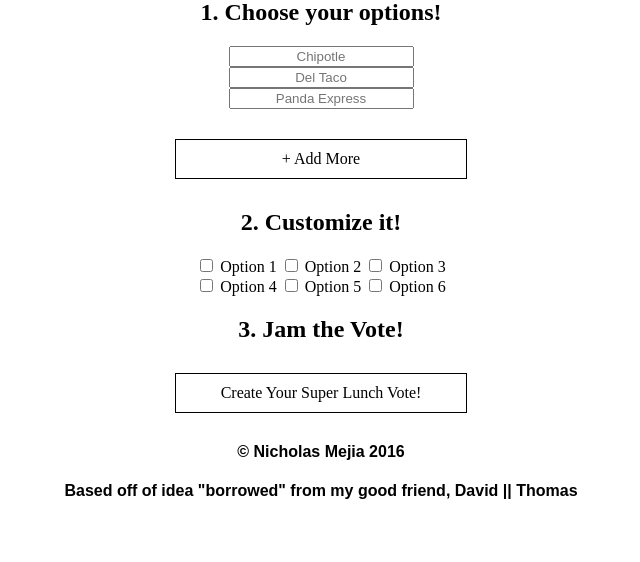
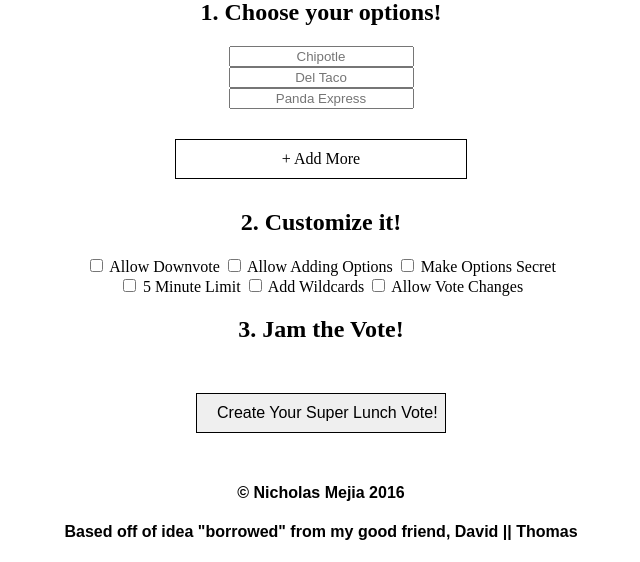
Before and after one commit to nicknmejia/SLVLite, a PHP site: page /?instance=1 in a window 1280 px wide, after a click on "New Poll |". Shown: the part 275-837 px from the top of the page, without its empty margins (319-959 px from the left). Before the commit the page ends 774 px from the top, so only its background shows below. Run offline with PHP 8.4, Linux system fonts and the light colour scheme.

Commit message:
feat(slv-home)added more UI functionality and content

```diff
--- a/assets/css/style.css
+++ b/assets/css/style.css
@@ -52,3 +52,35 @@
     text-align: center;
     margin: auto;
 }
+
+/*
+    RESULTS CSS
+*/
+.results-col{
+    display: inline-block;
+}
+
+.result{
+    font-family: Arial;
+}
+
+/*
+    SOCIAL MEDIA CSS
+*/
+.icon{
+    height: 75px;
+    width: 75px;
+    border-radius: 25px;
+    display: inline-block;
+    color: white;
+}
+
+#facebook{
+    background-color: dodgerblue;
+}
+#twitter{
+    background-color: cornflowerblue;
+}
+#mail{
+    background-color: firebrick;
+}
--- a/assets/js/script.js
+++ b/assets/js/script.js
@@ -21,7 +21,12 @@
 
 function addOption(){
     var newInput = document.createElement('input');
+    var lastInput = document.getElementById("options").lastElementChild.getAttribute('data-slot');
+    var newSlot = parseInt(lastInput) + 1;
+    newInput.name = 'choice' + newSlot;
+    newInput.setAttribute('data-slot', newSlot);
     newInput.type = 'text';
     newInput.placeholder = 'FOOD';
+
     document.getElementById('options').appendChild(newInput);
 }
--- a/views/body.php
+++ b/views/body.php
@@ -8,12 +8,12 @@
 
 <div class="body center">
 	<div id="New" class="tabcontent content-new" <?= ($home_controller->new_poll_start) ? "style='display: block;'" : "" ?>>
-
+		<form method="post" name="new-poll">
 			<div class="content-new-option" id="options">
 				<h2 class="new-option-headers">1. Choose your options!</h2>
-			<input type="text" placeholder="Chipotle">
-			<input type="text" placeholder="Del Taco">
-			<input type="text" placeholder="Panda Express">
+				<input name="choice1" data-slot="1" type="text" placeholder="Chipotle">
+				<input name="choice2" data-slot="2" type="text" placeholder="Del Taco">
+				<input name="choice3" data-slot="3" type="text" placeholder="Panda Express">
 			</div>
 			<div class="option-add-button" onclick="addOption()">
 				+ Add More
@@ -22,30 +22,53 @@
 			<div class="content-customize">
 				<h2 class="new-option-headers">2. Customize it!</h2>
 				<div class="options-col-1">
-				<input type="checkbox"> Option 1
-				<input type="checkbox"> Option 2
-				<input type="checkbox"> Option 3
+					<input name="downvote" type="checkbox"> Allow Downvote
+					<input name="add-options" type="checkbox"> Allow Adding Options
+					<input name="secret-options" type="checkbox"> Make Options Secret
 				</div>
 				<div class="options-col-2">
-				<input type="checkbox"> Option 4
-				<input type="checkbox"> Option 5
-				<input type="checkbox"> Option 6
+					<input name="time-limit" type="checkbox"> 5 Minute Limit
+					<input name="wildcards" type="checkbox"> Add Wildcards
+					<input name="changes" type="checkbox"> Allow Vote Changes
 				</div>
 			</div>
 
 			<div class="content-submit">
 				<h2 class="new-option-headers">3. Jam the Vote!</h2>
-			<div class="option-submit-button">
-				Create Your Super Lunch Vote!
+				<input type="submit" class="option-submit-button" value="Create Your Super Lunch Vote!">
+			</div>
+		</form>
+	</div>
+
+
+	<div id="Current" class="tabcontent content-current" <?= ($home_controller->current_start) ? "style='display: block;'" : "" ?>>
+		<h1>Super Lunch Vote Battle Results</h1>
+		<div class="current-results">
+			<div class="results-col results-option column-half">
+				<div class="result">The Food Compound</div>
+				<div class="result">The Bloated Tick</div>
+				<div class="result">Pho-get about it!</div>
+			</div>
+			<div class="results-col results-count column-half">
+				<div class="result">4</div>
+				<div class="result">9</div>
+				<div class="result">1</div>
+			</div>
 		</div>
 	</div>
 
+
+	<div id="Social" class="tabcontent content-social">
+		<h1>Invite More People</h1>
+		<div class="icons">
+			<div class="icon" id="facebook">F</div>
+			<div class="icon" id="twitter">T</div>
+			<div class="icon" id="mail">M</div>
 		</div>
-	<div id="Current" class="tabcontent content-current" <?= ($home_controller->current_start) ? "style='display: block;'" : "" ?>>
-		<h1>Shows the current poll</h1>
+		<div class="slack">
+			<h2>Add Our Slack Extension</h2>
+			<div class="slack-icon"></div>
 		</div>
-	<div id="Social" class="tabcontent content-social">
-		<h1>Shows the social media options</h1>
 	</div>
 </div>
 
```
Lines whose indentation alone changed are shown as unchanged.
